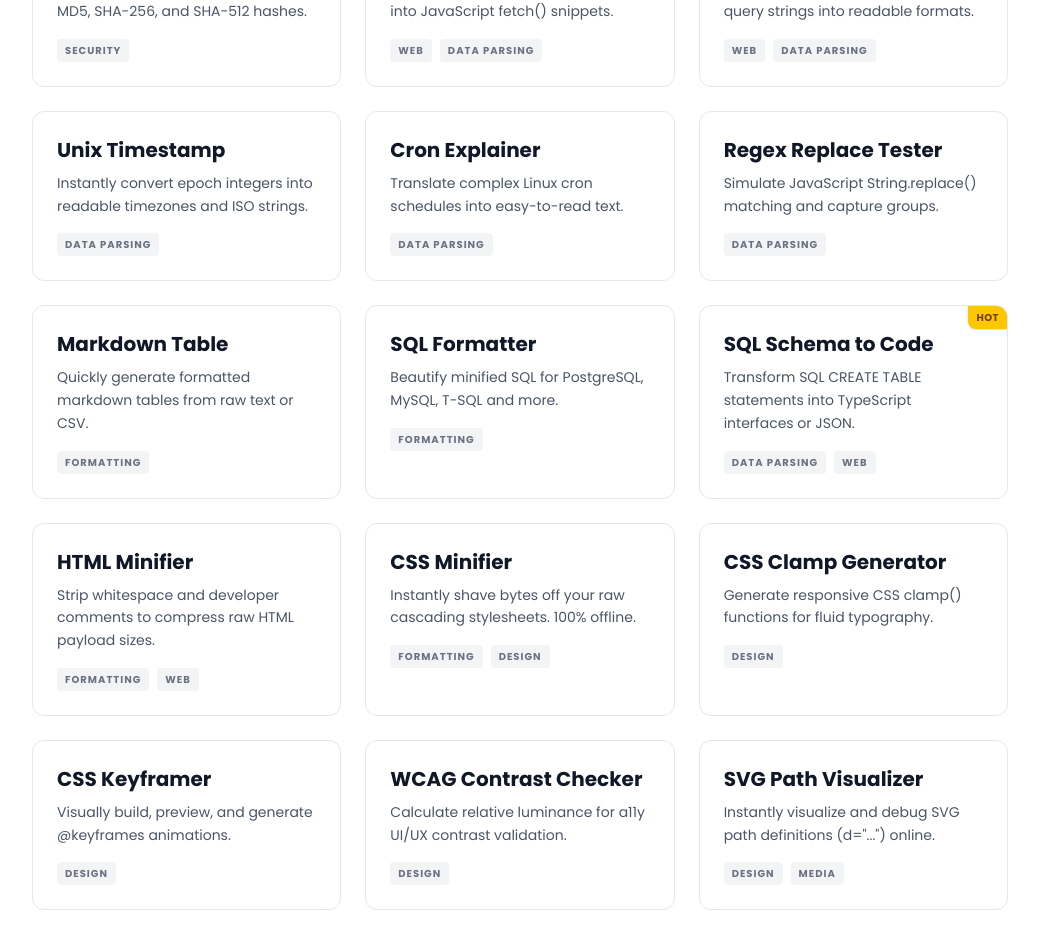
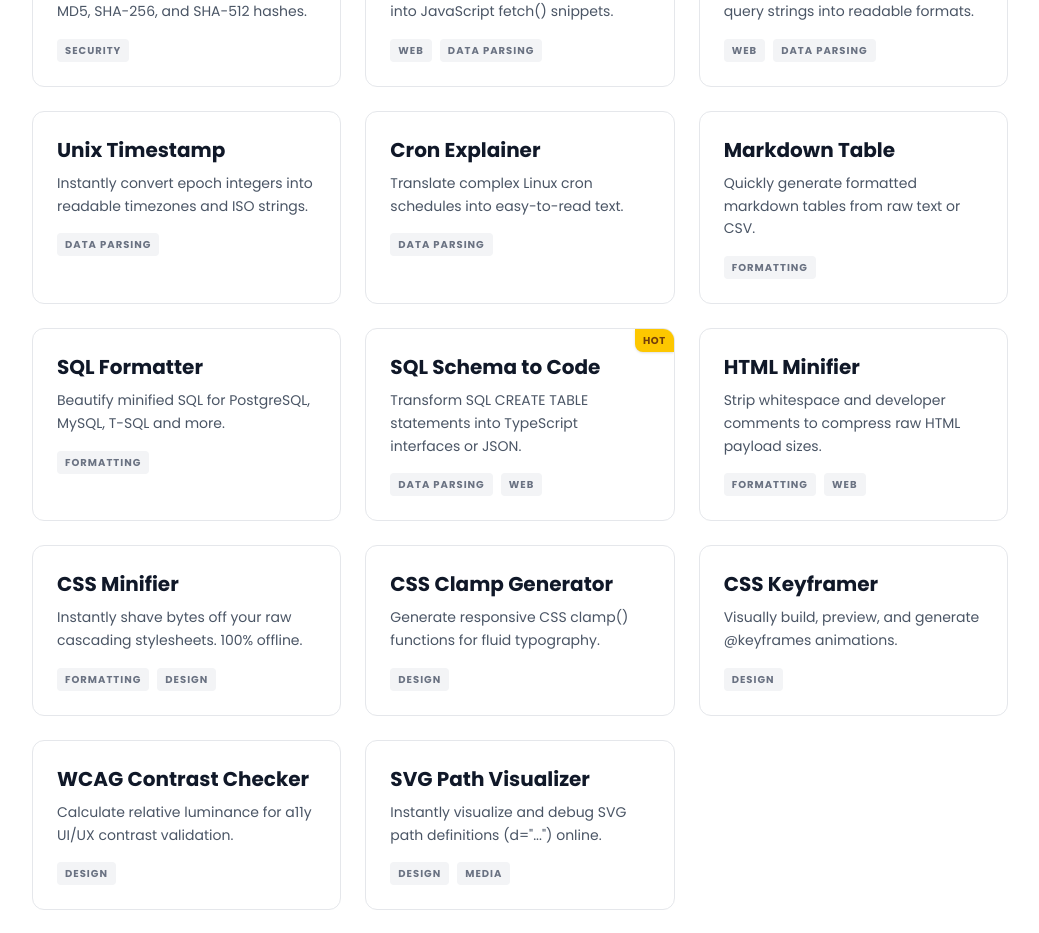
Before and after one commit to ArhamAshfaqft/devtoolslabs, a Next.js app: page / in a window 1280 px wide. Shown: the part 5040-5973 px from the top of the page, without its empty margins (120-1159 px from the left). Built offline with nearby package versions, Linux system fonts and the light colour scheme.

Commit message:
fix: remove duplicate regex-tester id from ToolGrid

```diff
--- a/components/ToolGrid.tsx
+++ b/components/ToolGrid.tsx
@@ -483,13 +483,7 @@ const ALL_TOOLS: Tool[] = [
     href: '/cron-parser',
     categories: ['Data Parsing'],
   },
-  {
-    id: 'regex-tester',
-    name: 'Regex Replace Tester',
-    description: 'Simulate JavaScript String.replace() matching and capture groups.',
-    href: '/regex-replace',
-    categories: ['Data Parsing'],
-  },
+
   {
     id: 'markdown-table',
     name: 'Markdown Table',
```
